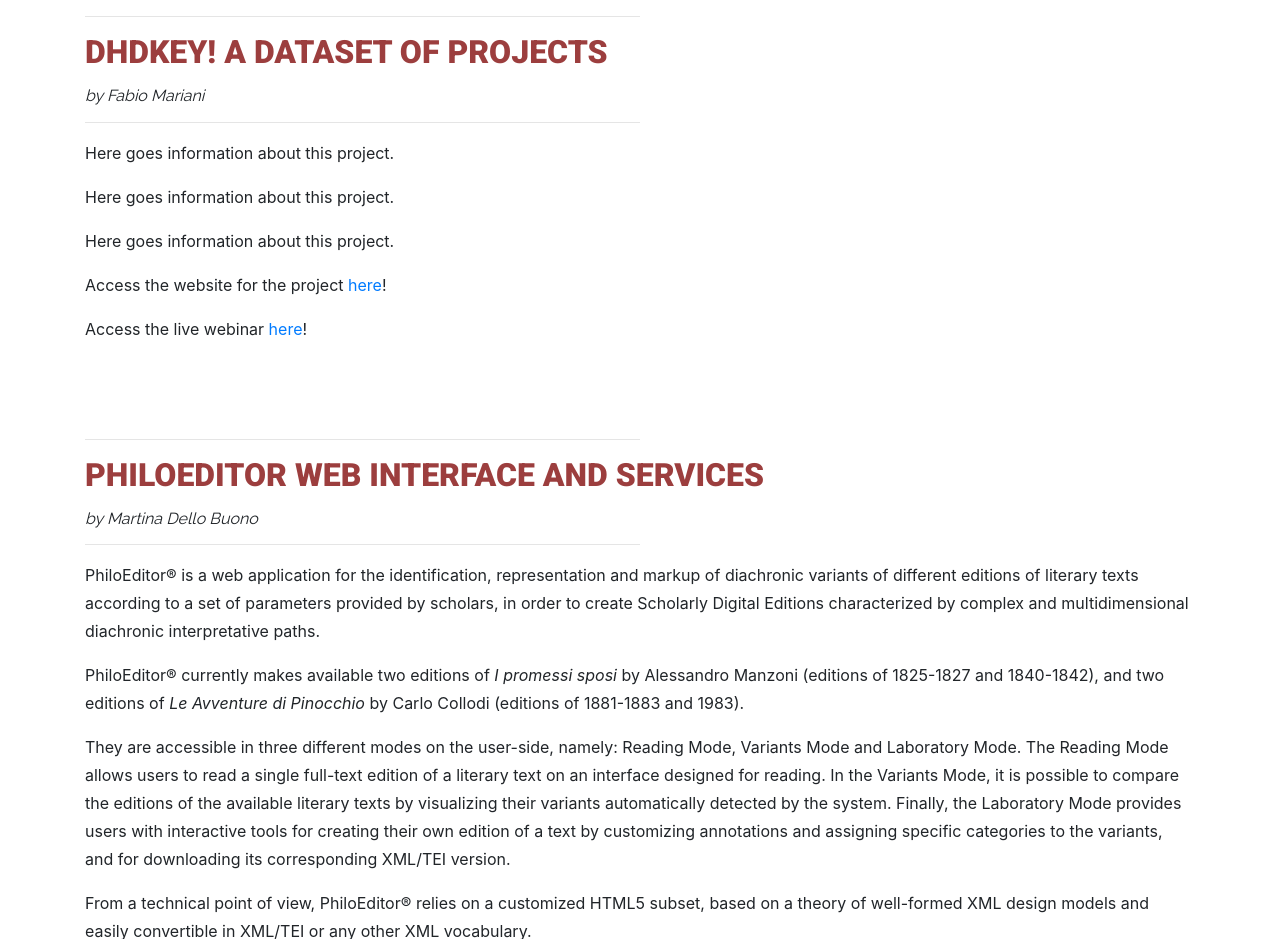
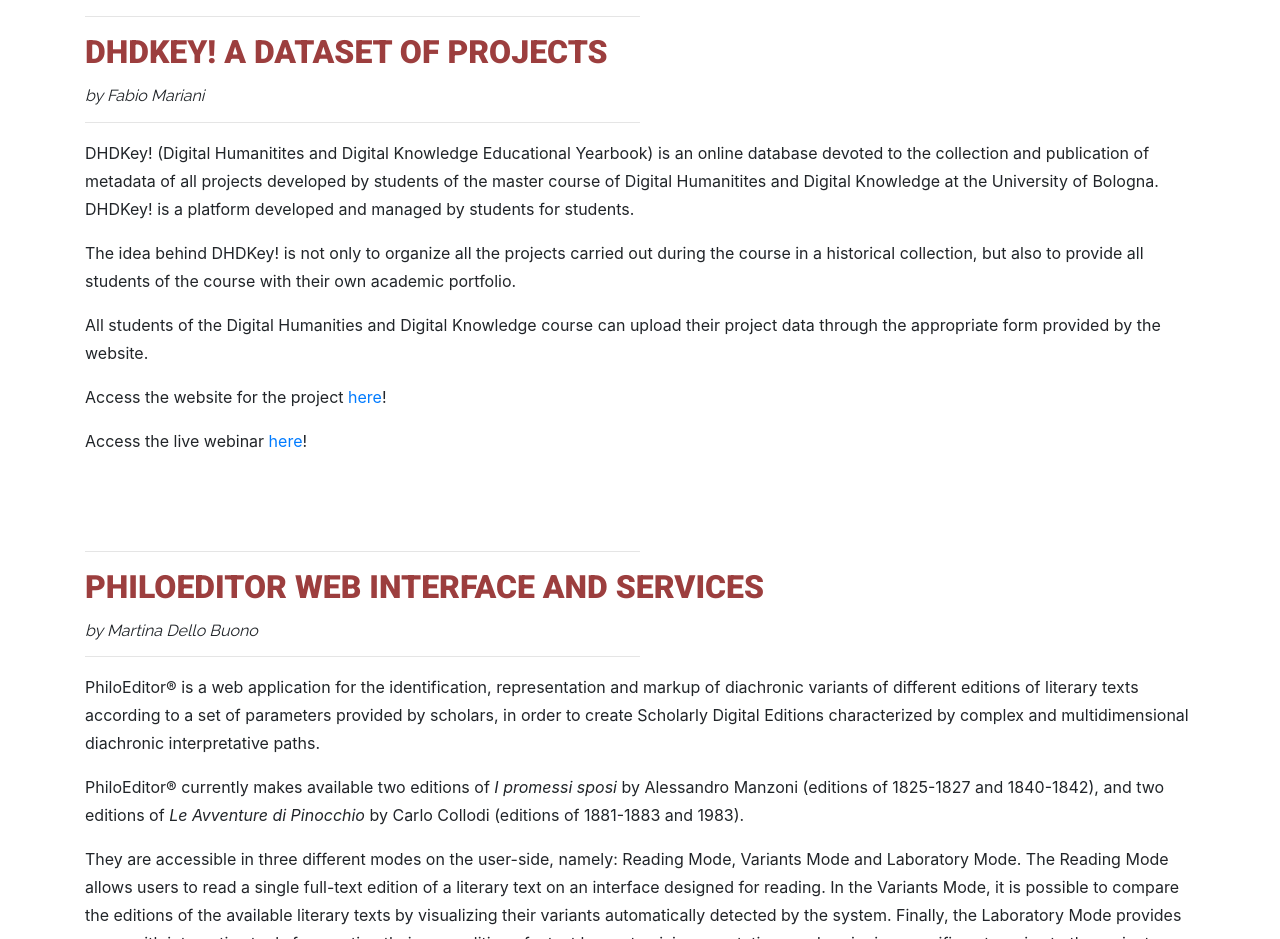
Before and after one commit to dharc-org/webinar-june-12, a website with bundled scripts: page index.html in a window 1280 px wide. Shown: the part 1560-2499 px from the top of the page. Built offline with nearby package versions, Linux system fonts and the light colour scheme; files whose address does not match are found by name; a web font is replaced by a local one.

Commit message:
Update index.html

```diff
--- a/index.html
+++ b/index.html
@@ -133,9 +133,9 @@
           <h2 class="section-heading text-uppercase">DHDKey! A dataset of projects</h2>
           <h3 class="section-subheading mb-3">by Fabio Mariani</h3>
           <hr>
-          <p style="text-align:left;">Here goes information about this project.</p>
-          <p style="text-align:left;">Here goes information about this project.</p>
-          <p style="text-align:left;">Here goes information about this project.</p>
+          <p style="text-align:left;">DHDKey! (Digital Humanitites and Digital Knowledge Educational Yearbook) is an online database devoted to the collection and publication of metadata of all projects developed by students of the master course of Digital Humanitites and Digital Knowledge at the University of Bologna. DHDKey! is a platform developed and managed by students for students.</p>
+          <p style="text-align:left;">The idea behind DHDKey! is not only to organize all the projects carried out during the course in a historical collection, but also to provide all students of the course with their own academic portfolio.</p>
+          <p style="text-align:left;">All students of the Digital Humanities and Digital Knowledge course can upload their project data through the appropriate form provided by the website.</p>
           <p style="text-align:left;">Access the website for the project <a href="">here</a>!</p>
           <p style="text-align:left;">Access the live webinar <a href="">here</a>!</p>
         </div>
```
